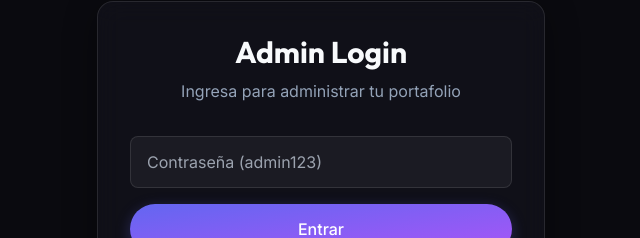
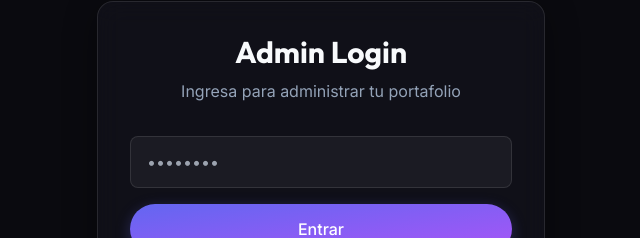
Before and after one commit to andreaprada1993/PresentationJhoaDev, a React (Vite) app: page /admin/login in a window 1280 px wide. Shown: the part 231-469 px from the top of the page, without its empty margins (319-959 px from the left). Built offline with nearby package versions, Linux system fonts and the light colour scheme; no server answers; the database is empty.

Commit message:
style: hide login password hint and use mask placeholder

```diff
--- a/src/features/Admin/Login.tsx
+++ b/src/features/Admin/Login.tsx
@@ -31,7 +31,7 @@ const Login = () => {
                     <div>
                         <input
                             type="password"
-                            placeholder="Contraseña (admin123)"
+                            placeholder="••••••••"
                             className="w-full bg-white/5 border border-glass-border rounded-lg px-4 py-3 text-text-primary focus:outline-none focus:border-accent-primary transition-colors"
                             value={password}
                             onChange={(e) => setPassword(e.target.value)}
```
